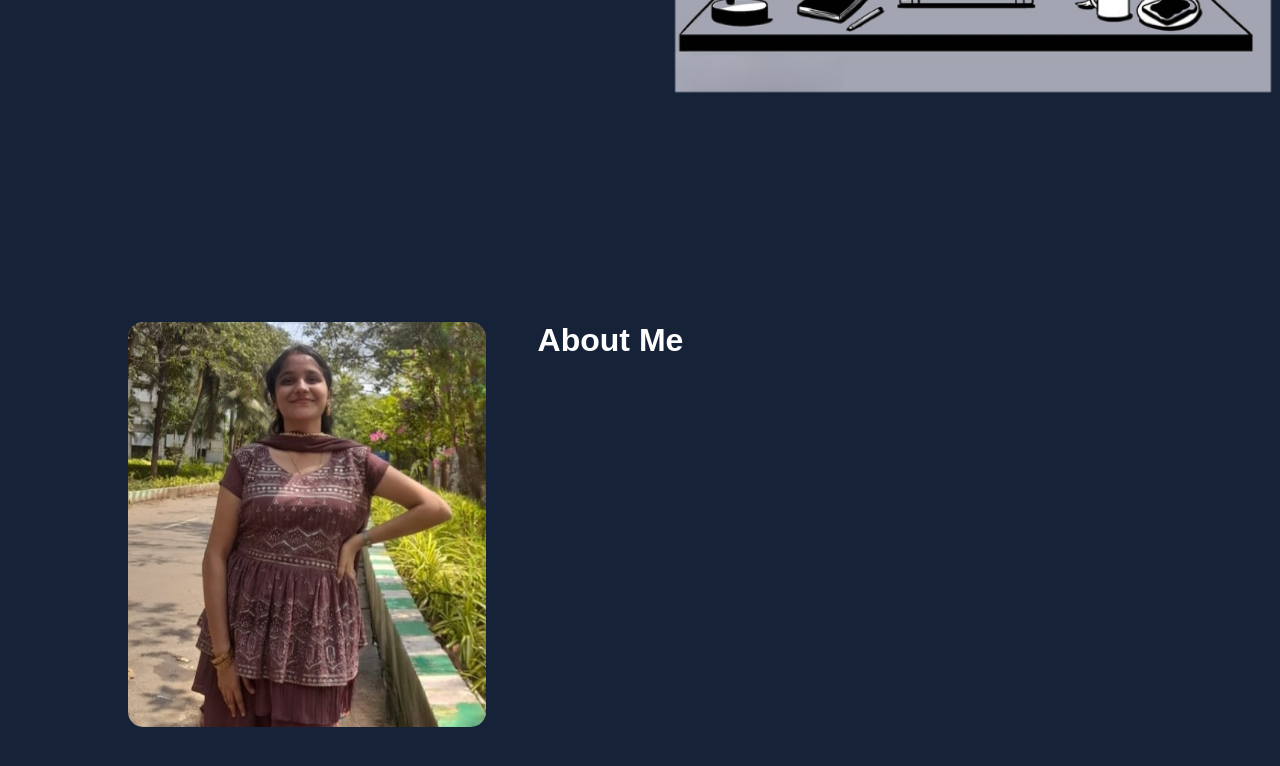
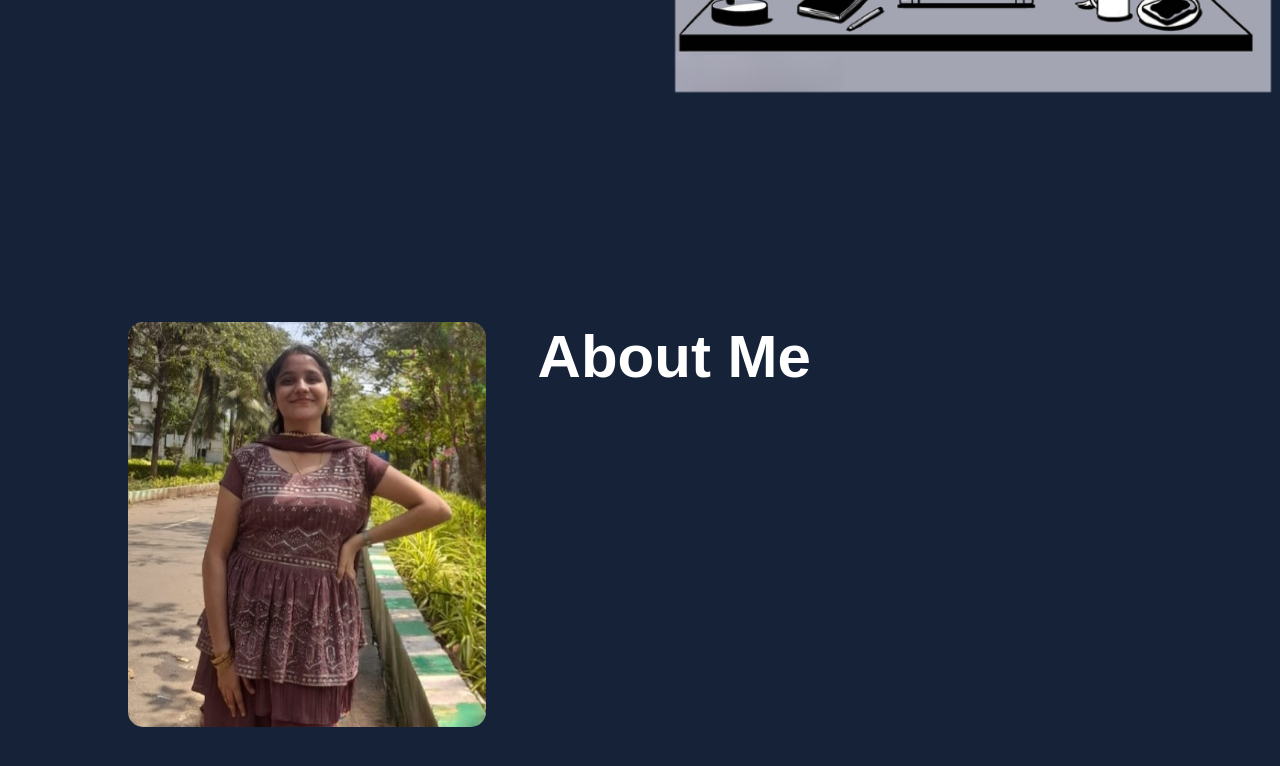
Before and after one commit to sowmyavyk/Portfolio_website.github.io, a plain HTML site: page page1.html in a window 1280 px wide. Shown: the part 568-1334 px from the top of the page. Drawn offline with Linux system fonts and the light colour scheme.

Commit message:
section added

```diff
--- a/page1.html
+++ b/page1.html
@@ -35,7 +35,7 @@
                         <img src="images/my-image.jpg">
                     </div>
                     <div class="about-col-2">
-                        <h1>About Me</h1>
+                        <h1 class="sub-title">About Me</h1>
                     </div>
                 </div>
             </div>
--- a/page1CSS.css
+++ b/page1CSS.css
@@ -64,7 +64,7 @@ nav ul li a:hover::after{
 }
 #about{
     padding: 80px 0;
-    color:#fff;
+    color:#7f7b4a;
 }
 .row{
     display: flex;
@@ -82,3 +82,8 @@ nav ul li a:hover::after{
 .about-col-2{
     flex-basis: 60%;
 }
+.sub-title{
+    font-size: 60px;
+    font-weight: 600;
+    color: #fff;
+}
```
